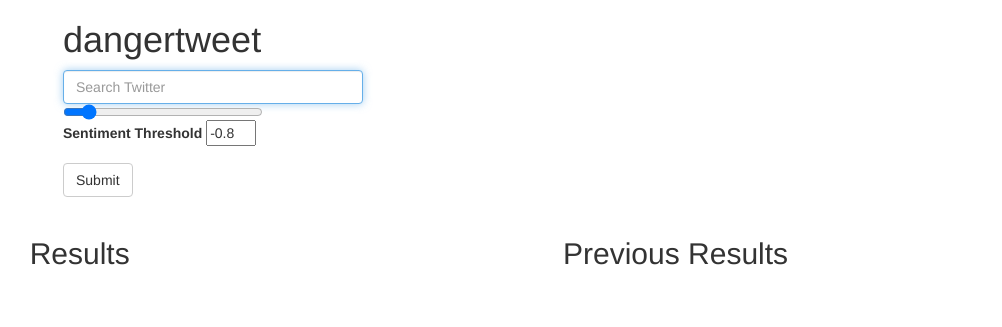
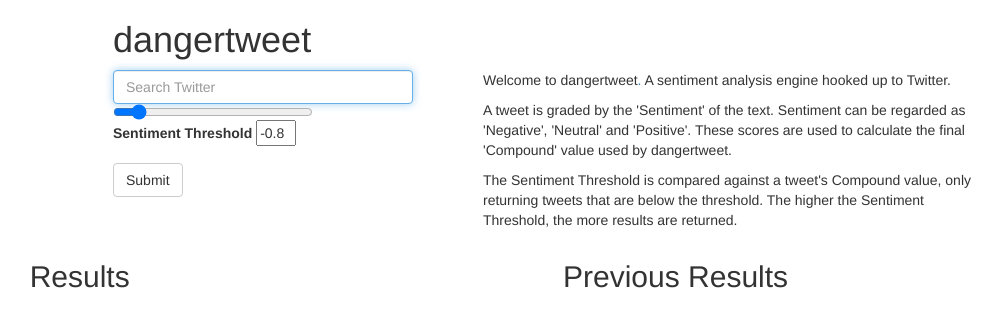
Before and after one commit to dcalvo/TweetWatch, a Flask app: page / in a window 1280 px wide. Shown: the top 327 px of the page, without its empty margins (92-1094 px from the left). Run offline with Flask 2, Linux system fonts and the light colour scheme; data that the repository does not hold is empty; some libraries are stand-ins or nearby versions.

Commit message:
add site blurb

```diff
--- a/templates/index.html
+++ b/templates/index.html
@@ -6,18 +6,25 @@
     <link href="//netdna.bootstrapcdn.com/bootstrap/3.3.6/css/bootstrap.min.css" rel="stylesheet" media="screen">
     <style>
       .container {
-        max-width: 1000px;
+        max-width: 900px;
       }
     </style>
     <script>
       function updateTextInput(val) {
-          document.getElementById('textInput').value=val;
+          document.getElementById('threshold_value').value=val;
       }
     </script>
   </head>
   <body>
     <div class="container">
       <h1>dangertweet</h1>
+      <div style="float: right; width: 500px">
+        <p>Welcome to dangertweet<a href="https://zombo.com/">.</a> A sentiment analysis engine hooked up to Twitter.</p>
+        <p>A tweet is graded by the 'Sentiment' of the text. Sentiment can be regarded as 'Negative', 'Neutral' and 'Positive'.
+          These scores are used to calculate the final 'Compound' value used by dangertweet.</p>
+          <p>The Sentiment Threshold is compared against a tweet's Compound value, only returning tweets that are below the threshold.
+            The higher the Sentiment Threshold, the more results are returned.</p>
+      </div>
       <form role="form" method='POST' action='/'>
         <div class="form-group">
           <input type="text" name="search" class="form-control" id="search-box" placeholder="Search Twitter" style="max-width: 300px;" autofocus required>
@@ -25,7 +32,7 @@
             <input type="range" id="threshold" name="threshold"
                    min="-1.0" max="1.0" value="-0.8" step="0.05" style="width: 200px" onchange="updateTextInput(this.value);">
             <label for="threshold">Sentiment Threshold</label>
-            <input type="text" id="textInput" value="-0.8" readonly style="width: 50px">
+            <input type="text" id="threshold_value" value="-0.8" readonly style="width: 40px">
           </div>
         </div>
         <button type="submit" class="btn btn-default">Submit</button>
```
